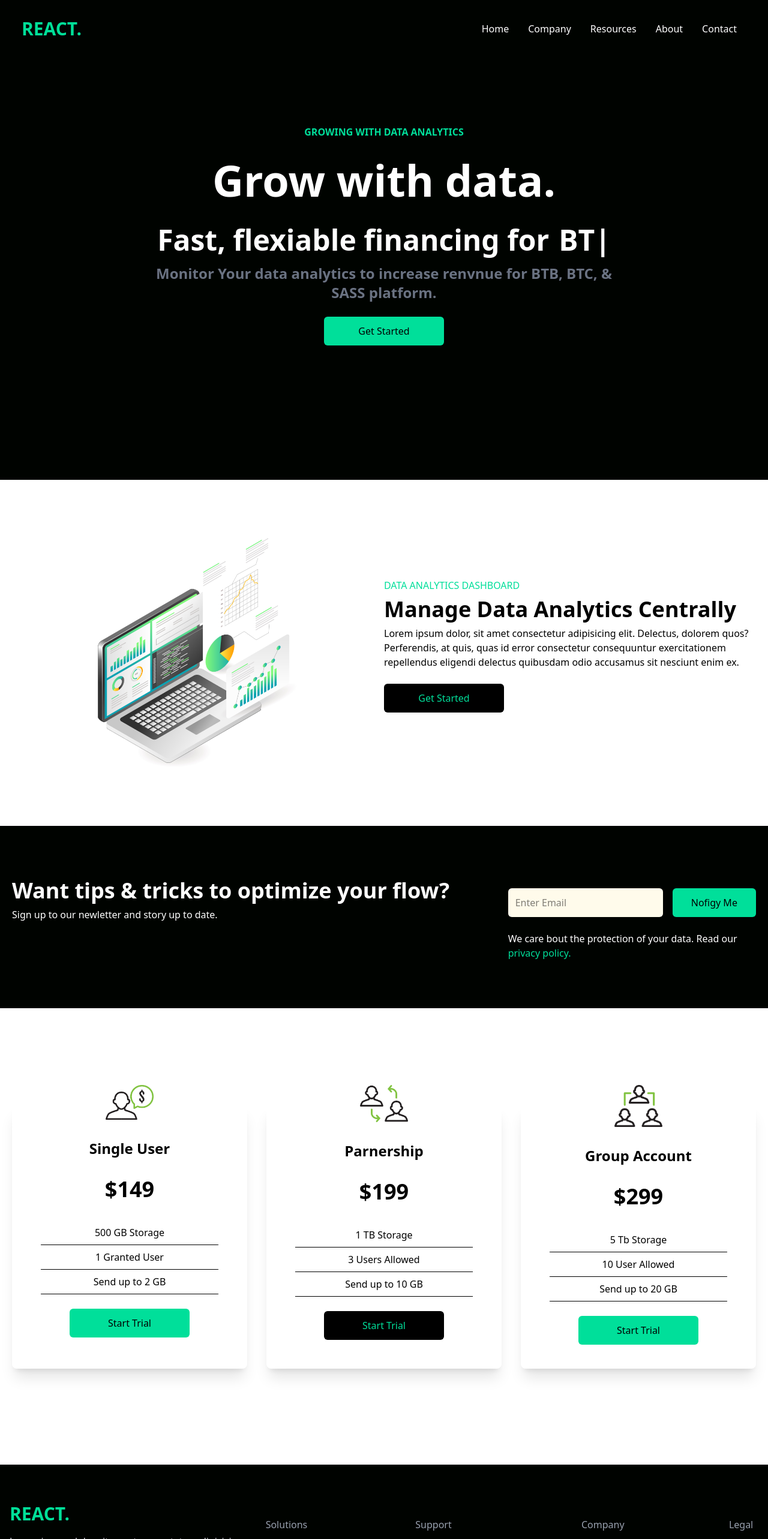
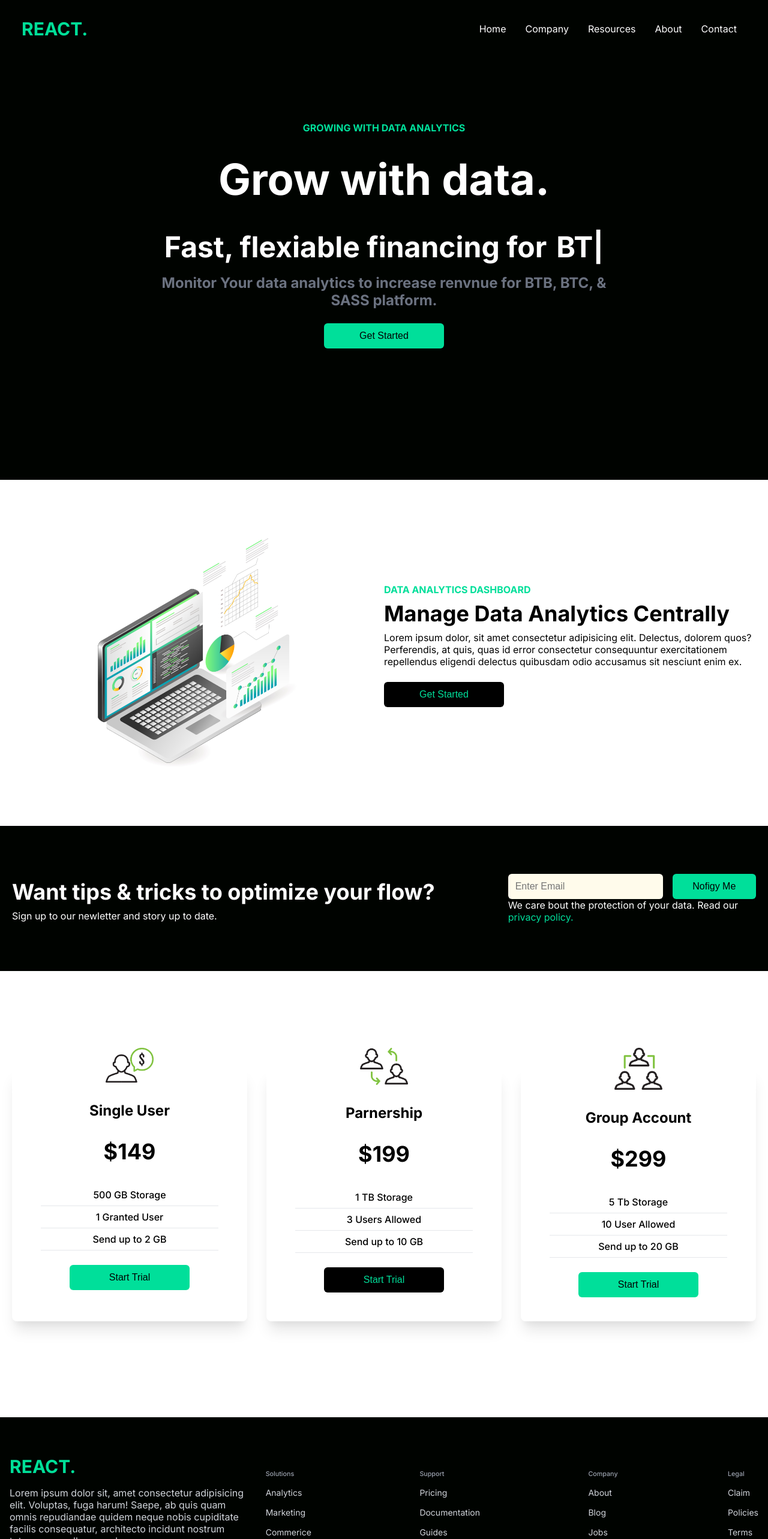
Before and after one commit to abrahamkifleT/test, a React (Vite) app in the folder my-react-app/: page / in a window 1280 px wide. Shown: the top 2566 px of the page at 60% size. Built offline with nearby package versions, Linux system fonts and the light colour scheme.

Commit message:
feat: implement core UI components including Navbar, Hero, Analytics, Newsletter, Cards, and Footer with their global styling. change tawilwind css into vanilla css

```diff
--- a/my-react-app/src/components/Analytics.jsx
+++ b/my-react-app/src/components/Analytics.jsx
@@ -3,14 +3,14 @@ import Laptop from '../assets/laptop.jpg'
 
 function Analytics() {
     return (
-        <div className='w-full bg-white py-16 px-4'>
-            <div className='max-w-[1240px] mx-auto grid md:grid-cols-2'>
-                <img className='w-[500px] mx-auto my-4' src={Laptop} alt="" />
-                <div className='flex flex-col justify-center'>
-                    <p className='text-[#00df9a] fotn-bold'>DATA ANALYTICS DASHBOARD</p>
-                    <h1 className='md:text-4xl sm:text-3xl text-2xl font-bold py-2'>Manage Data Analytics Centrally</h1>
-                    <p>Lorem ipsum dolor, sit amet consectetur adipisicing elit. Delectus, dolorem quos? Perferendis, at quis, quas id error consectetur consequuntur exercitationem repellendus eligendi delectus quibusdam odio accusamus sit nesciunt enim ex.</p>
-                    <button className='bg-black text-[#00df9a] w-[200px] rounded-md font-medium my-6 mx-auto md:mx-0 py-3'>Get Started</button>
+        <div className='analytics-section'>
+            <div className='analytics-container'>
+                <img className='analytics-img' src={Laptop} alt="" />
+                <div className='analytics-content'>
+                    <p className='analytics-tag'>DATA ANALYTICS DASHBOARD</p>
+                    <h1 className='analytics-title'>Manage Data Analytics Centrally</h1>
+                    <p className='analytics-text'>Lorem ipsum dolor, sit amet consectetur adipisicing elit. Delectus, dolorem quos? Perferendis, at quis, quas id error consectetur consequuntur exercitationem repellendus eligendi delectus quibusdam odio accusamus sit nesciunt enim ex.</p>
+                    <button className='analytics-btn'>Get Started</button>
                 </div>
             </div>
         </div>
--- a/my-react-app/src/components/Cards.jsx
+++ b/my-react-app/src/components/Cards.jsx
@@ -5,42 +5,42 @@ import Triple from '../assets/triple.png'
 
 function Cards() {
   return (
-    <div className='w-full py-40 px-4 bg-white'>
-      <div className='max-w-[1240px] mx-auto grid md:grid-cols-3 gap-8'>
-        <div className='w-full shadow-xl flex flex-col p-4 rounded-lg hover:scale-105 duration-300'>
-          <img className='w-20 mx-auto -mt-12 bg-white' src={Single} alt="" />
-          <h2 className='text-2xl font-bold text-center py-8'>Single User</h2>
-          <p className='text-center text-4xl font-bold'>$149</p>
-          <div className='text-center font-medium '>
-            <p className='py-2 border-b mx-8 mt-8'>500 GB Storage</p>
-            <p className='py-2 border-b mx-8'>1 Granted User</p>
-            <p className='py-2 border-b mx-8'>Send up to 2 GB</p>
+    <div className='cards-section'>
+      <div className='cards-container'>
+        <div className='card'>
+          <img className='card-img' src={Single} alt="" />
+          <h2 className='card-title'>Single User</h2>
+          <p className='card-price'>$149</p>
+          <div className='card-features'>
+            <p className='feature-item first'>500 GB Storage</p>
+            <p className='feature-item'>1 Granted User</p>
+            <p className='feature-item'>Send up to 2 GB</p>
           </div>
-          <button className='text-black bg-[#00df9a] w-[200px] rounded-md font-medium my-6 mx-auto px-6 py-3'>Start Trial</button>
+          <button className='card-btn'>Start Trial</button>
         </div>
 
-        <div className='w-full shadow-xl flex flex-col p-4 md:my-0 my-8 rounded-lg hover:scale-105 duration-300'>
-          <img className='w-20 mx-auto -mt-12 bg-transparent' src={Double} alt="" />
-          <h2 className='text-2xl font-bold text-center py-8'>Parnership</h2>
-          <p className='text-center text-4xl font-bold'>$199</p>
-          <div className='text-center font-medium '>
-            <p className='py-2 border-b mx-8 mt-8'>1 TB Storage</p>
-            <p className='py-2 border-b mx-8'>3 Users Allowed</p>
-            <p className='py-2 border-b mx-8'>Send up to 10 GB</p>
+        <div className='card'>
+          <img className='card-img transparent' src={Double} alt="" />
+          <h2 className='card-title'>Parnership</h2>
+          <p className='card-price'>$199</p>
+          <div className='card-features'>
+            <p className='feature-item first'>1 TB Storage</p>
+            <p className='feature-item'>3 Users Allowed</p>
+            <p className='feature-item'>Send up to 10 GB</p>
           </div>
-          <button className='bg-black text-[#00df9a] w-[200px] rounded-md font-medium my-6 mx-auto px-6 py-3'>Start Trial</button>
+          <button className='card-btn black'>Start Trial</button>
         </div>
 
-        <div className='w-full shadow-xl flex flex-col p-4 rounded-lg hover:scale-105 duration-300'>
-          <img className='w-20 mx-auto -mt-12 bg-white' src={Triple} alt="" />
-          <h2 className='text-2xl font-bold text-center py-8'>Group Account</h2>
-          <p className='text-center text-4xl font-bold'>$299</p>
-          <div className='text-center font-medium '>
-            <p className='py-2 border-b mx-8 mt-8'>5 Tb Storage</p>
-            <p className='py-2 border-b mx-8'>10 User Allowed</p>
-            <p className='py-2 border-b mx-8'>Send up to 20 GB</p>
+        <div className='card'>
+          <img className='card-img' src={Triple} alt="" />
+          <h2 className='card-title'>Group Account</h2>
+          <p className='card-price'>$299</p>
+          <div className='card-features'>
+            <p className='feature-item first'>5 Tb Storage</p>
+            <p className='feature-item'>10 User Allowed</p>
+            <p className='feature-item'>Send up to 20 GB</p>
           </div>
-          <button className='text-black bg-[#00df9a] w-[200px] rounded-md font-medium my-6 mx-auto px-6 py-3'>Start Trial</button>
+          <button className='card-btn'>Start Trial</button>
         </div>
       </div>
     </div>
--- a/my-react-app/src/components/Footer.jsx
+++ b/my-react-app/src/components/Footer.jsx
@@ -10,11 +10,11 @@ import {
 
 function Footer() {
     return (
-        <div className='max-w-full mx-auto py-16 px-4 grid lg:grid-cols-3 gap-8 text-gray-300'>
+        <div className='footer-container'>
             <div>
-                <h1 className="w-full text-3xl font-bold text-[#00df98]">REACT.</h1>
-                <p className='py-4'>Lorem ipsum dolor sit, amet consectetur adipisicing elit. Voluptas, fuga harum! Saepe, ab quis quam omnis repudiandae quidem neque nobis cupiditate facilis consequatur, architecto incidunt nostrum totam rerum ullam quod.</p>
-                <div className='flex justify-between md:w-[75%] my-6'>
+                <h1 className="footer-logo">REACT.</h1>
+                <p className='footer-desc'>Lorem ipsum dolor sit, amet consectetur adipisicing elit. Voluptas, fuga harum! Saepe, ab quis quam omnis repudiandae quidem neque nobis cupiditate facilis consequatur, architecto incidunt nostrum totam rerum ullam quod.</p>
+                <div className='footer-social'>
                     <FaFacebook size={30} />
                     <FaInstagram size={30} />
                     <FaTwitter size={30} />
@@ -23,44 +23,44 @@ function Footer() {
                 </div>
             </div>
 
-            <div className='lg:col-span-2 flex justify-between mt-6'>
+            <div className='footer-links-container'>
                 <div>
-                    <h6 className='font-medium text-gray-400'>Solutions</h6>
-                    <ul>
-                        <li className='py-4 text-sm'>Analytics</li>
-                        <li className='py-4 text-sm'>Marketing</li>
-                        <li className='py-4 text-sm'>Commerice</li>
-                        <li className='py-4 text-sm'>Insights</li>
+                    <h6 className='footer-section-title'>Solutions</h6>
+                    <ul className='footer-list'>
+                        <li className='footer-item'>Analytics</li>
+                        <li className='footer-item'>Marketing</li>
+                        <li className='footer-item'>Commerice</li>
+                        <li className='footer-item'>Insights</li>
                     </ul>
                 </div>
 
                 <div>
-                    <h6 className='font-medium text-gray-400'>Support</h6>
-                    <ul>
-                        <li className='py-4 text-sm'>Pricing</li>
-                        <li className='py-4 text-sm'>Documentation</li>
-                        <li className='py-4 text-sm'>Guides</li>
-                        <li className='py-4 text-sm'>API Status</li>
+                    <h6 className='footer-section-title'>Support</h6>
+                    <ul className='footer-list'>
+                        <li className='footer-item'>Pricing</li>
+                        <li className='footer-item'>Documentation</li>
+                        <li className='footer-item'>Guides</li>
+                        <li className='footer-item'>API Status</li>
                     </ul>
                 </div>
 
                 <div>
-                    <h6 className='font-medium text-gray-400'>Company</h6>
-                    <ul>
-                        <li className='py-4 text-sm'>About</li>
-                        <li className='py-4 text-sm'>Blog</li>
-                        <li className='py-4 text-sm'>Jobs</li>
-                        <li className='py-4 text-sm'>Press</li>
-                        <li className='py-4 text-sm'>Careers</li>
+                    <h6 className='footer-section-title'>Company</h6>
+                    <ul className='footer-list'>
+                        <li className='footer-item'>About</li>
+                        <li className='footer-item'>Blog</li>
+                        <li className='footer-item'>Jobs</li>
+                        <li className='footer-item'>Press</li>
+                        <li className='footer-item'>Careers</li>
                     </ul>
                 </div>
 
                 <div>
-                    <h6 className='font-medium text-gray-400'>Legal</h6>
-                    <ul>
-                        <li className='py-4 text-sm'>Claim</li>
-                        <li className='py-4 text-sm'>Policies</li>
-                        <li className='py-4 text-sm'>Terms</li>
+                    <h6 className='footer-section-title'>Legal</h6>
+                    <ul className='footer-list'>
+                        <li className='footer-item'>Claim</li>
+                        <li className='footer-item'>Policies</li>
+                        <li className='footer-item'>Terms</li>
                     </ul>
                 </div>
             </div>
--- a/my-react-app/src/components/Hero.jsx
+++ b/my-react-app/src/components/Hero.jsx
@@ -3,21 +3,21 @@ import { ReactTyped } from "react-typed";
 
 const Hero = () => {
     return (
-        <div className='text-white'>
-            <div className='max-w-[800px] mt-[-96px] w-full h-screen mx-auto text-center flex flex-col justify-center '>
-                <p className='text-[#00df9a] font-bold p-2 '>GROWING WITH DATA ANALYTICS</p>
-                <h1 className='md:text-7xl sm:text-6xl text-4xl font-bold md:py-6'>Grow with data.</h1>
+        <div className='hero-container'>
+            <div className='hero-wrapper'>
+                <p className='hero-subtitle'>GROWING WITH DATA ANALYTICS</p>
+                <h1 className='hero-title'>Grow with data.</h1>
 
-                <div className='flex justify-center items-center'>
-                    <p className='md:text-5xl sm:text-4xl text-xl font-bold py-4'>Fast, flexiable financing for </p>
-                    <ReactTyped className='md:text-5xl sm:text-4xl text-xl font-bold md:pl-4 pl-2'
+                <div className='hero-tagline-wrapper'>
+                    <p className='hero-tagline'>Fast, flexiable financing for </p>
+                    <ReactTyped className='hero-typed'
                         strings={["BTB", "BTC", "SASS"]}
                         typeSpeed={120}
                         backSpeed={140} loop />
                 </div>
-                <p className='md:text-2xl text-xl font-bold text-gray-500'>Monitor Your data analytics to increase renvnue for BTB, BTC, & SASS platform.</p>
+                <p className='hero-text'>Monitor Your data analytics to increase renvnue for BTB, BTC, & SASS platform.</p>
 
-                <button className='bg-[#00df9a] w-[200px] rounded-md my-6 mx-auto py-3 text-black'>Get Started</button>
+                <button className='hero-btn'>Get Started</button>
             </div>
         </div>
     )
--- a/my-react-app/src/components/Newsletter.jsx
+++ b/my-react-app/src/components/Newsletter.jsx
@@ -2,18 +2,18 @@ import React from 'react'
 
 function Newsletter() {
     return (
-        <div className='w-full py-16 text-white px-4'>
-            <div className='max-w-[1240px] mx-auto grid lg:grid-cols-3'>
-                <div className='lg:col-span-2 my-4'>
-                    <h1 className='md:text-4xl sm:text-3xl text-2xl font-bold py-2'>Want tips & tricks to optimize your flow?</h1>
+        <div className='newsletter-section'>
+            <div className='newsletter-container'>
+                <div className='newsletter-text-col'>
+                    <h1 className='newsletter-title'>Want tips & tricks to optimize your flow?</h1>
                     <p>Sign up to our newletter and story up to date.</p>
                 </div>
-                <div className='my-4'>
-                    <div className='flex flex-col sm:flex-row items-center justify-between w-full'>
-                        <input className='p-3 flex w-full rounded-md text-black bg-amber-50' type="email" placeholder='Enter Email' name="" id="" />
-                        <button className="bg-[#00df9a] text-black rounded-md font-medium w-[200px] ml-4 my-6 px-6 py-3">Nofigy Me</button>
+                <div className='newsletter-form-col'>
+                    <div className='newsletter-form'>
+                        <input className='newsletter-input' type="email" placeholder='Enter Email' name="" id="" />
+                        <button className="newsletter-btn">Nofigy Me</button>
                     </div>
-                    <p>We care bout the protection of your data. Read our <span className='text-[#00df9a]'>privacy policy.</span></p>
+                    <p>We care bout the protection of your data. Read our <span className='privacy-policy'>privacy policy.</span></p>
                 </div>
 
             </div>
--- a/my-react-app/src/components/navbar.jsx
+++ b/my-react-app/src/components/navbar.jsx
@@ -8,31 +8,31 @@ function Navbar() {
         setNav(!nav)
     }
     return (
-        <div className=" flex justify-between items-center h-24 max-w-[1240px] mx-auto px-4 text-white">
-            <h1 className="w-full text-3xl font-bold text-[#00df98]">REACT.</h1>
+        <div className="navbar-container">
+            <h1 className="nav-logo">REACT.</h1>
 
-            <ul className="hidden md:flex">
-                <li className="p-4">Home</li>
-                <li className="p-4">Company</li>
-                <li className="p-4">Resources</li>
-                <li className="p-4">About</li>
-                <li className="p-4">Contact</li>
+            <ul className="nav-menu">
+                <li className="nav-item">Home</li>
+                <li className="nav-item">Company</li>
+                <li className="nav-item">Resources</li>
+                <li className="nav-item">About</li>
+                <li className="nav-item">Contact</li>
             </ul>
 
-            <div onClick={handleNav} className='block md:hidden '>
+            <div onClick={handleNav} className='nav-icon'>
                 {
                     nav ? <AiOutlineClose size={20} /> : <AiOutlineMenu size={20} />
                 }
             </div>
 
-            <div className={nav ? 'fixed left-0 top-0 w-[60%] h-full border-r border-r-gray-900 bg-[#000300] ease-in-out duration-500 md:hidden' : 'fixed hidden ease-in-out duration-500 md:hidden'}>
-                <h1 className="w-full text-3xl font-bold text-[#00df98] m-4">REACT.</h1>
-                <ul className='pt-12 uppercase p-4'>
-                    <li className="p-4 border-b border-gray-600">Home</li>
-                    <li className="p-4 border-b border-gray-600">Company</li>
-                    <li className="p-4 border-b border-gray-600">Resources</li>
-                    <li className="p-4 border-b border-gray-600">About</li>
-                    <li className="p-4 border-b border-gray-600">Contact</li>
+            <div className={nav ? 'mobile-menu open' : 'mobile-menu closed'}>
+                <h1 className="mobile-nav-logo">REACT.</h1>
+                <ul className='mobile-nav-list'>
+                    <li className="mobile-nav-item">Home</li>
+                    <li className="mobile-nav-item">Company</li>
+                    <li className="mobile-nav-item">Resources</li>
+                    <li className="mobile-nav-item">About</li>
+                    <li className="mobile-nav-item">Contact</li>
                 </ul>
             </div>
         </div>
--- a/my-react-app/src/index.css
+++ b/my-react-app/src/index.css
@@ -1,5 +1,496 @@
-@import "tailwindcss";
+@import url("https://fonts.googleapis.com/css2?family=Inter:wght@400;500;700&display=swap");
 
-body{
+* {
+  box-sizing: border-box;
+  margin: 0;
+  padding: 0;
+}
+
+body {
   background-color: #000300;
+  font-family: "Inter", sans-serif;
+  color: white;
 }
+
+/* Navbar */
+.navbar-container {
+  display: flex;
+  justify-content: space-between;
+  align-items: center;
+  height: 6rem;
+  max-width: 1240px;
+  margin: 0 auto;
+  padding: 0 1rem;
+  color: white;
+  position: relative;
+}
+
+.nav-logo {
+  width: 100%;
+  font-size: 1.875rem;
+  font-weight: bold;
+  color: #00df98;
+  cursor: pointer;
+}
+
+.nav-menu {
+  display: none;
+}
+
+.nav-item {
+  padding: 1rem;
+  list-style: none;
+  cursor: pointer;
+}
+
+.nav-icon {
+  display: block;
+  cursor: pointer;
+}
+
+/* Mobile Menu */
+.mobile-menu {
+  position: fixed;
+  top: 0;
+  height: 100%;
+  width: 60%;
+  border-right: 1px solid #111827;
+  background-color: #000300;
+  transition: left 500ms ease-in-out;
+  z-index: 50;
+}
+
+.mobile-menu.open {
+  left: 0;
+}
+
+.mobile-menu.closed {
+  left: -100%;
+}
+
+.mobile-nav-logo {
+  width: 100%;
+  font-size: 1.875rem;
+  font-weight: bold;
+  color: #00df98;
+  margin: 1rem;
+}
+
+.mobile-nav-list {
+  padding-top: 3rem;
+  text-transform: uppercase;
+  padding: 1rem;
+}
+
+.mobile-nav-item {
+  padding: 1rem;
+  border-bottom: 1px solid #4b5563;
+  list-style: none;
+  cursor: pointer;
+}
+
+/* Hero */
+.hero-wrapper {
+  max-width: 800px;
+  margin-top: -96px;
+  width: 100%;
+  height: 100vh;
+  margin-left: auto;
+  margin-right: auto;
+  text-align: center;
+  display: flex;
+  flex-direction: column;
+  justify-content: center;
+}
+
+.hero-subtitle {
+  color: #00df9a;
+  font-weight: bold;
+  padding: 0.5rem;
+}
+
+.hero-title {
+  font-size: 2.25rem;
+  font-weight: bold;
+}
+
+.hero-tagline-wrapper {
+  display: flex;
+  justify-content: center;
+  align-items: center;
+}
+
+.hero-tagline {
+  font-size: 1.25rem;
+  font-weight: bold;
+  padding: 1rem 0;
+}
+
+.hero-typed {
+  font-size: 1.25rem;
+  font-weight: bold;
+  padding-left: 0.5rem;
+}
+
+.hero-text {
+  font-size: 1.25rem;
+  font-weight: bold;
+  color: #6b7280;
+}
+
+.hero-btn {
+  background-color: #00df9a;
+  width: 200px;
+  border-radius: 0.375rem;
+  margin: 1.5rem auto;
+  padding: 0.75rem 0;
+  color: black;
+  border: none;
+  cursor: pointer;
+  font-weight: 500;
+  font-size: 1rem;
+}
+
+/* Analytics */
+.analytics-section {
+  width: 100%;
+  background-color: white;
+  padding: 4rem 1rem;
+  color: black;
+}
+
+.analytics-container {
+  max-width: 1240px;
+  margin: 0 auto;
+  display: grid;
+}
+
+.analytics-img {
+  width: 500px;
+  margin: 1rem auto;
+}
+
+.analytics-content {
+  display: flex;
+  flex-direction: column;
+  justify-content: center;
+}
+
+.analytics-tag {
+  color: #00df9a;
+  font-weight: bold;
+}
+
+.analytics-title {
+  font-size: 1.5rem;
+  font-weight: bold;
+  padding: 0.5rem 0;
+}
+
+.analytics-btn {
+  background-color: black;
+  color: #00df9a;
+  width: 200px;
+  border-radius: 0.375rem;
+  font-weight: 500;
+  margin: 1.5rem auto;
+  padding: 0.75rem 0;
+  border: none;
+  cursor: pointer;
+  font-size: 1rem;
+}
+
+/* Newsletter */
+.newsletter-section {
+  width: 100%;
+  padding: 4rem 1rem;
+  color: white;
+}
+
+.newsletter-container {
+  max-width: 1240px;
+  margin: 0 auto;
+  display: grid;
+}
+
+.newsletter-text-col {
+  margin: 1rem 0;
+}
+
+.newsletter-title {
+  font-size: 1.5rem;
+  font-weight: bold;
+  padding: 0.5rem 0;
+}
+
+.newsletter-form-col {
+  margin: 1rem 0;
+}
+
+.newsletter-form {
+  display: flex;
+  flex-direction: column;
+  align-items: center;
+  justify-content: space-between;
+  width: 100%;
+}
+
+.newsletter-input {
+  padding: 0.75rem;
+  display: flex;
+  width: 100%;
+  border-radius: 0.375rem;
+  color: black;
+  background-color: #fffbeb;
+  border: none;
+  font-size: 1rem;
+}
+
+.newsletter-btn {
+  background-color: #00df9a;
+  color: black;
+  border-radius: 0.375rem;
+  font-weight: 500;
+  width: 200px;
+  margin-left: 0;
+  margin-top: 1.5rem;
+  padding: 0.75rem 1.5rem;
+  border: none;
+  cursor: pointer;
+  font-size: 1rem;
+}
+
+.privacy-policy {
+  color: #00df9a;
+  cursor: pointer;
+}
+
+/* Cards */
+.cards-section {
+  width: 100%;
+  padding: 10rem 1rem;
+  background-color: white;
+  color: black;
+}
+
+.cards-container {
+  max-width: 1240px;
+  margin: 0 auto;
+  display: grid;
+  gap: 2rem;
+}
+
+.card {
+  width: 100%;
+  box-shadow: 0 20px 25px -5px rgba(0, 0, 0, 0.1),
+    0 10px 10px -5px rgba(0, 0, 0, 0.04);
+  display: flex;
+  flex-direction: column;
+  padding: 1rem;
+  border-radius: 0.5rem;
+  transition: transform 0.3s;
+}
+
+.card:hover {
+  transform: scale(1.05);
+}
+
+.card-img {
+  width: 5rem;
+  margin: -3rem auto 0 auto;
+  background-color: white;
+}
+.card-img.transparent {
+  background-color: transparent;
+}
+
+.card-title {
+  font-size: 1.5rem;
+  font-weight: bold;
+  text-align: center;
+  padding: 2rem 0;
+}
+
+.card-price {
+  text-align: center;
+  font-size: 2.25rem;
+  font-weight: bold;
+}
+
+.card-features {
+  text-align: center;
+  font-weight: 500;
+}
+
+.feature-item {
+  padding: 0.5rem 0;
+  border-bottom: 1px solid #e5e7eb;
+  margin: 0 2rem;
+}
+
+.feature-item.first {
+  margin-top: 2rem;
+}
+
+.card-btn {
+  background-color: #00df9a;
+  color: black;
+  width: 200px;
+  border-radius: 0.375rem;
+  font-weight: 500;
+  margin: 1.5rem auto;
+  padding: 0.75rem 1.5rem;
+  border: none;
+  cursor: pointer;
+  font-size: 1rem;
+}
+
+.card-btn.black {
+  background-color: black;
+  color: #00df9a;
+}
+
+/* Footer */
+.footer-container {
+  max-width: 100%;
+  margin: 0 auto;
+  padding: 4rem 1rem;
+  display: grid;
+  gap: 2rem;
+  color: #d1d5db;
+}
+
+.footer-logo {
+  width: 100%;
+  font-size: 1.875rem;
+  font-weight: bold;
+  color: #00df98;
+}
+
+.footer-desc {
+  padding: 1rem 0;
+}
+
+.footer-social {
+  display: flex;
+  justify-content: space-between;
+  width: 75%;
+  margin: 1.5rem 0;
+}
+.footer-social svg {
+  cursor: pointer;
+}
+
+.footer-links-container {
+  display: flex;
+  justify-content: space-between;
+  margin-top: 1.5rem;
+}
+
+.footer-section-title {
+  font-weight: 500;
+  color: #9ca3af;
+  margin-bottom: 0.5rem;
+}
+
+.footer-list {
+  list-style: none;
+}
+
+.footer-item {
+  padding: 0.5rem 0;
+  font-size: 0.875rem;
+  cursor: pointer;
+}
+
+/* Media Queries */
+@media (min-width: 640px) {
+  .hero-title {
+    font-size: 3.75rem;
+  }
+  .hero-tagline {
+    font-size: 2.25rem;
+  }
+  .hero-typed {
+    font-size: 2.25rem;
+  }
+  .analytics-title {
+    font-size: 1.875rem;
+  }
+  .newsletter-title {
+    font-size: 1.875rem;
+  }
+  .newsletter-form {
+    flex-direction: row;
+  }
+  .newsletter-btn {
+    margin-left: 1rem;
+    margin-top: 0;
+  }
+}
+
+@media (min-width: 768px) {
+  .nav-menu {
+    display: flex;
+  }
+  .nav-icon {
+    display: none;
+  }
+  .mobile-menu {
+    display: none;
+  }
+
+  .hero-title {
+    font-size: 4.5rem;
+    padding: 1.5rem 0;
+  }
+  .hero-tagline {
+    font-size: 3rem;
+  }
+  .hero-typed {
+    font-size: 3rem;
+    padding-left: 1rem;
+  }
+  .hero-text {
+    font-size: 1.5rem;
+  }
+
+  .analytics-container {
+    grid-template-columns: repeat(2, minmax(0, 1fr));
+  }
+  .analytics-title {
+    font-size: 2.25rem;
+  }
+  .analytics-btn {
+    margin: 1.5rem 0;
+    margin-left: 0;
+  }
+
+  .newsletter-title {
+    font-size: 2.25rem;
+  }
+
+  .cards-container {
+    grid-template-columns: repeat(3, minmax(0, 1fr));
+  }
+  .card {
+    margin: 0;
+  }
+  /* Original logic: md:my-0 my-8 on the middle card. Since we use grid gap, we probably don't need margin on top/bottom unless it was for stack. */
+}
+
+@media (min-width: 1024px) {
+  .newsletter-container {
+    grid-template-columns: repeat(3, minmax(0, 1fr));
+  }
+  .newsletter-text-col {
+    grid-column: span 2 / span 2;
+  }
+
+  .footer-container {
+    grid-template-columns: repeat(3, minmax(0, 1fr));
+  }
+  .footer-links-container {
+    grid-column: span 2 / span 2;
+  }
+}
```
